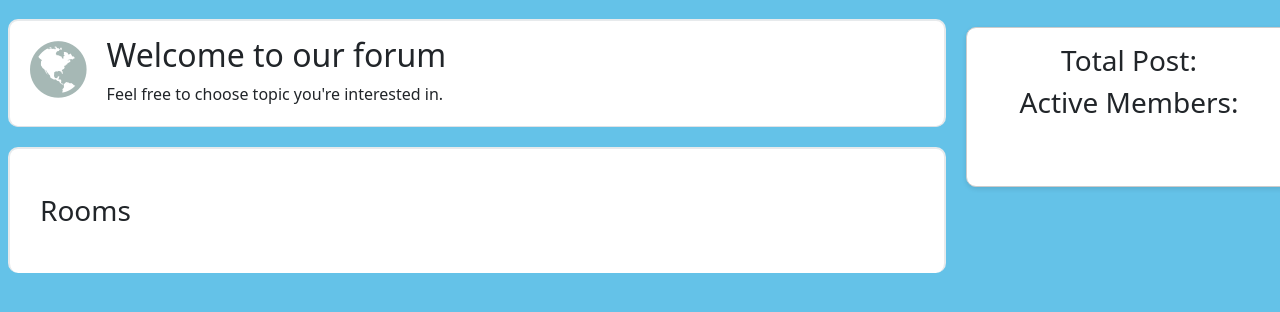
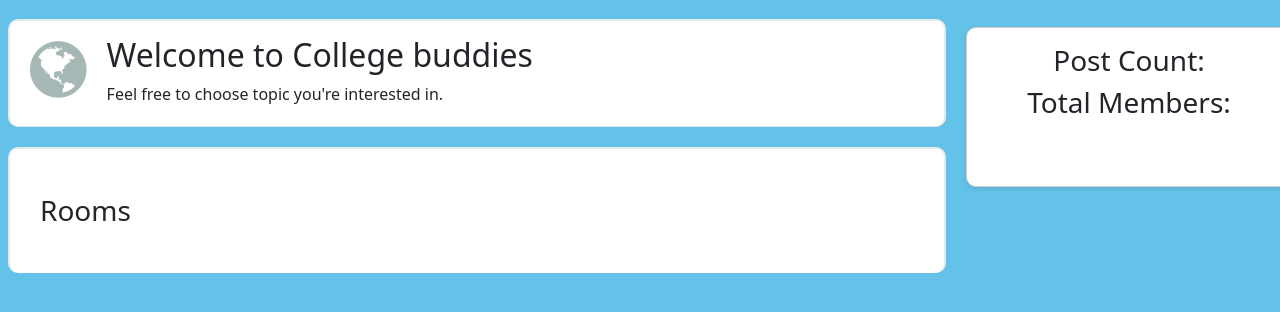
Before and after one commit to ElroyCrasto/StudentForum, a Python web app: template Website/templates/Rooms.html in a window 1280 px wide. Shown: the part 65-377 px from the top of the page. Run offline with Jinja, Linux system fonts and the light colour scheme; the template is opened without the code that fills it, so the values that code supplies are empty; some libraries are stand-ins or nearby versions.

Commit message:
Many Changes

```diff
--- a/Website/APIResources.py
+++ b/Website/APIResources.py
@@ -124,7 +124,7 @@ class MakePost(Resource):
 
         # Type Validation
         Type = Data["Type"].strip()
-        if Type not in ["Question","General"]:
+        if Type not in ["Opinion","General","Idea","Other"]:
             return jsonify({"Status":0,"Msg":"Invalid Post Type!"})
 
         # Token Validation
--- a/Website/static/Javascript/CreatePost.js
+++ b/Website/static/Javascript/CreatePost.js
@@ -57,7 +57,7 @@ document.getElementById("btn").addEventListener("click", function() {
       var response = JSON.parse(makepost.responseText);
       console.log(response);
       if(response.Status == 1){
-      alert("Post Created Successfully!!!");
+      //alert("Post Created Successfully!!!");
       window.location.replace(window.location.origin + "/Rooms");
       }else{
         console.log(response.Msg);
--- a/Website/static/Javascript/RoomPage.js
+++ b/Website/static/Javascript/RoomPage.js
@@ -54,7 +54,7 @@ function RenderHTML(data){
      Title.setAttribute("href", "/Post?p="+data.PublicID);
 
      var SubTitle = document.createElement("div");
-     SubTitle.setAttribute("class", "forum-sub-title");
+     SubTitle.setAttribute("class", "forum-sub-title text-truncate");
 
      var PostsDiv = document.createElement("div");
      PostsDiv.setAttribute("class", "col md-1 forum-info");
--- a/Website/templates/Rooms.html
+++ b/Website/templates/Rooms.html
@@ -31,7 +31,7 @@ Rooms
                             <div class="pull-left m-r-md">
                                 <i class="fa fa-globe text-navy mid-icon"></i>
                             </div>
-                            <h2>Welcome to our forum</h2>
+                            <h2>Welcome to College buddies</h2>
                             <span>Feel free to choose topic you're interested in.</span>
                         </div>
                     </div>
@@ -48,11 +48,11 @@ Rooms
     <!-- Right-side container for counts -->
     <div class="count-container col-lg-3">
         <div class="count-item">
-            <h3 class="pt-3">Total Post:</h3>
+            <h3 class="pt-3">Post Count:</h3>
             <b><span id="total-posts"></span></b>
         </div>
         <div class="count-item">
-            <h3>Active Members:</h3>
+            <h3>Total Members:</h3>
             <span id="active-members"><b id="UsersCount"></b></span>
         </div>
     </div>
```
Also changed, not shown: Website/templates/CreatePost.html (+11 -7 lines).
